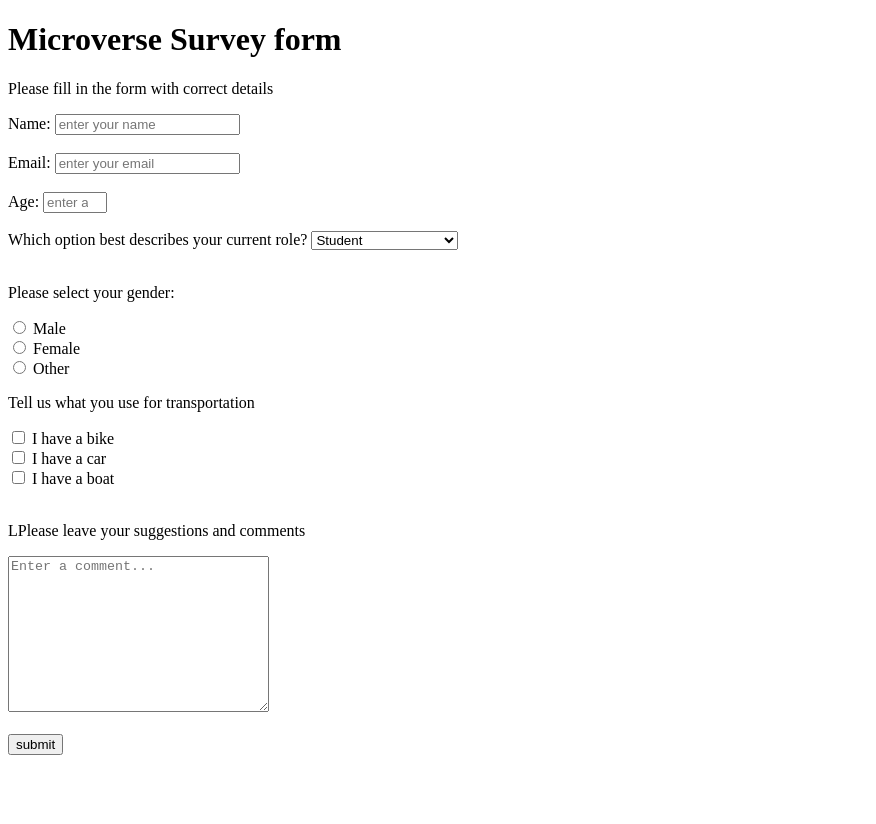
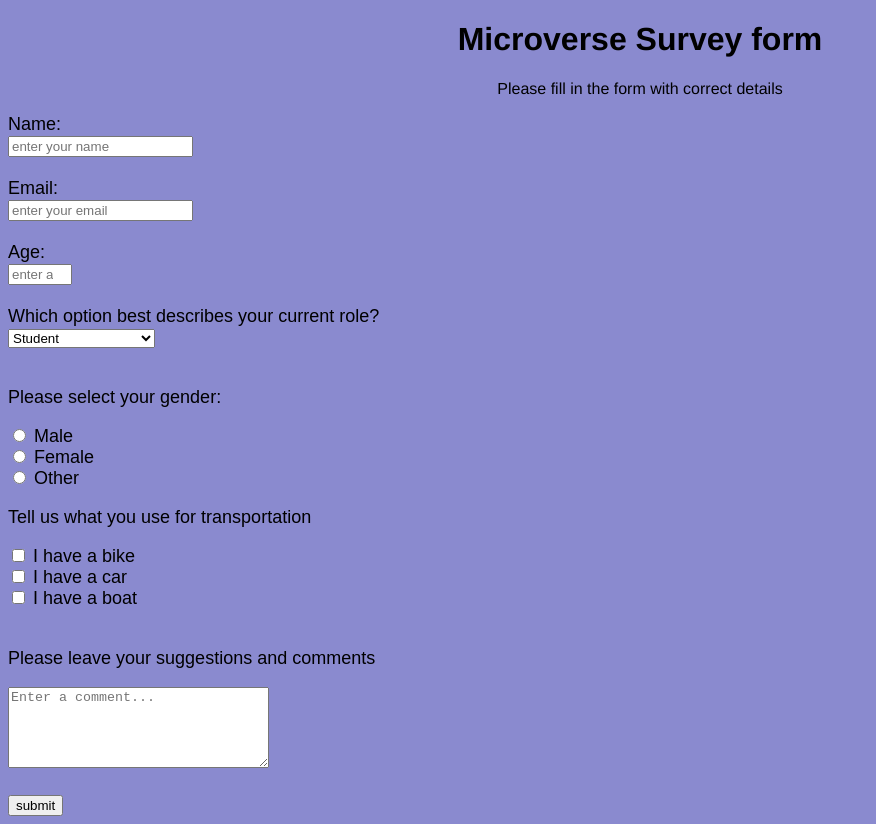
Before and after one commit to OLIPLICHE/surveyform, a plain HTML site: page index.html in a window 1280 px wide. Shown: the whole page, without its empty margins (0-876 px from the left). Before the commit the page ends 800 px from the top, so only its background shows below. Drawn offline with Linux system fonts and the light colour scheme.

Commit message:
complete

```diff
--- a/css/style.css
+++ b/css/style.css
@@ -0,0 +1,20 @@
+body{
+    background-color: rgb(138, 138, 207);
+    text-align: left;
+}
+
+ #title-section{
+     text-align: center;
+     font-family: 'Franklin Gothic Medium', 'Arial Narrow', Arial, sans-serif;
+
+}
+
+#survey-form{
+    font-family: Arial, Helvetica, sans-serif ;
+    font-size: large;
+
+}
+
+#submit{
+    cursor: pointer;
+}
--- a/index.html
+++ b/index.html
@@ -31,17 +31,17 @@
 
     <div id="">
      <form id="survey-form" action="">
-        <label id="name-label" for="name">Name:</label>
+        <label id="name-label" for="name">Name:</label><br>
         <input id="name" type="text" placeholder="enter your name" required><br><br>
 
-        <label for="Email" id="email-label">Email:</label>
+        <label for="Email" id="email-label">Email:</label><br>
         <input id="email" type="email" placeholder="enter your email" required><br><br>
 
-        <label for="Age" id="number-label">Age:</label>
+        <label for="Age" id="number-label">Age:</label><br>
         <input id="number" type="number" min=18 max=100 placeholder="enter age" required><br><br>
 
 
-        <label id="dropdown">Which option best describes your current role?</label>
+        <label id="dropdown">Which option best describes your current role?</label><br>
 
         <select name="dropdown" id="dropdown">
             <option value="student">Student</option>
@@ -70,8 +70,8 @@
          <input type="checkbox" id="vehicle3" name="vehicle3" value="Boat">
         <label for="vehicle3"> I have a boat</label><br><br>
 
-        <p>LPlease leave your suggestions and comments</p>
-        <textarea name="" id="comment" cols="30" rows="10" placeholder="Enter a comment..."></textarea>
+        <p>Please leave your suggestions and comments</p>
+        <textarea name="" id="comment" cols="30" rows="5" placeholder="Enter a comment..."></textarea>
 
         <br><br>
 
```
